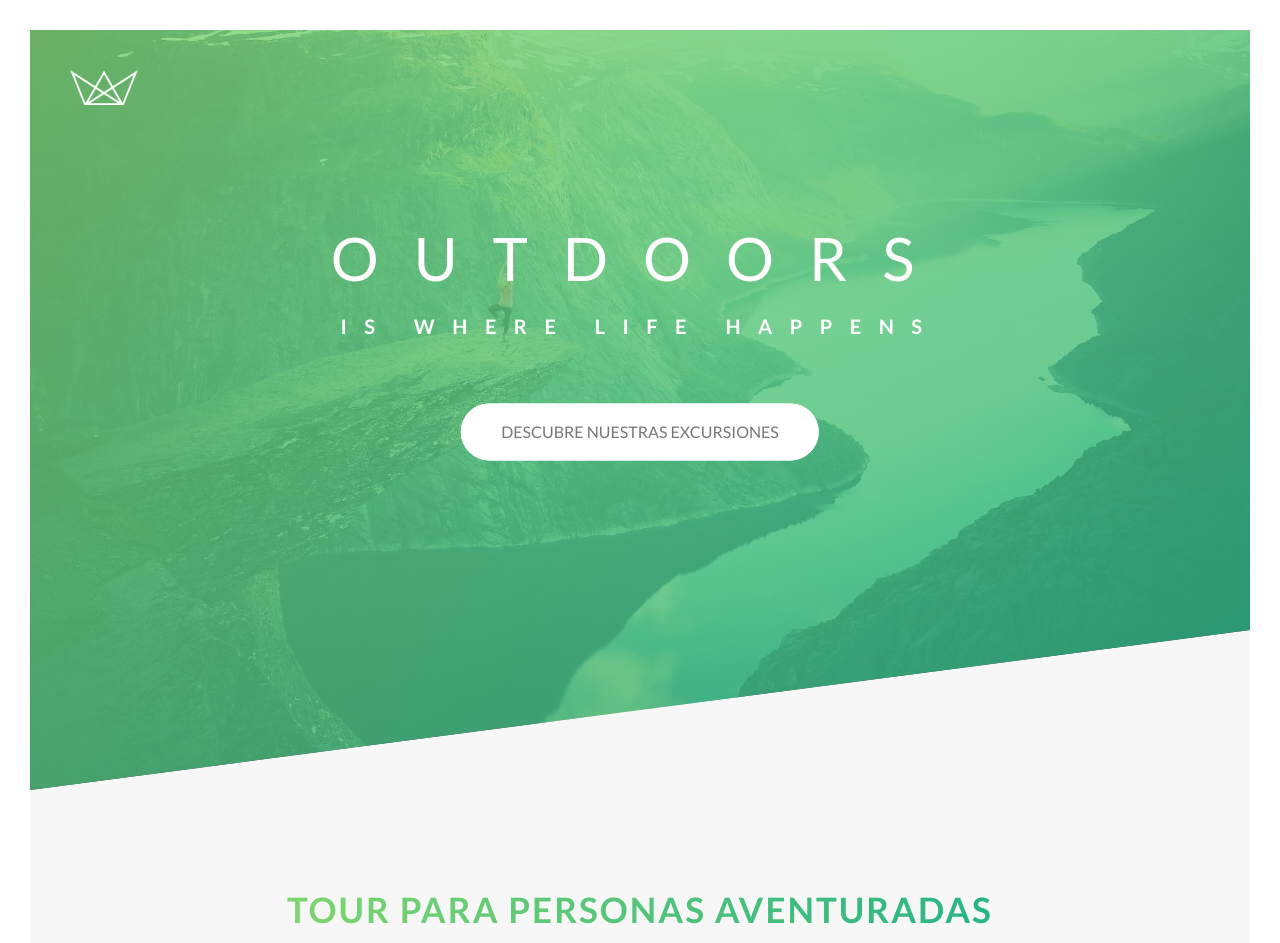
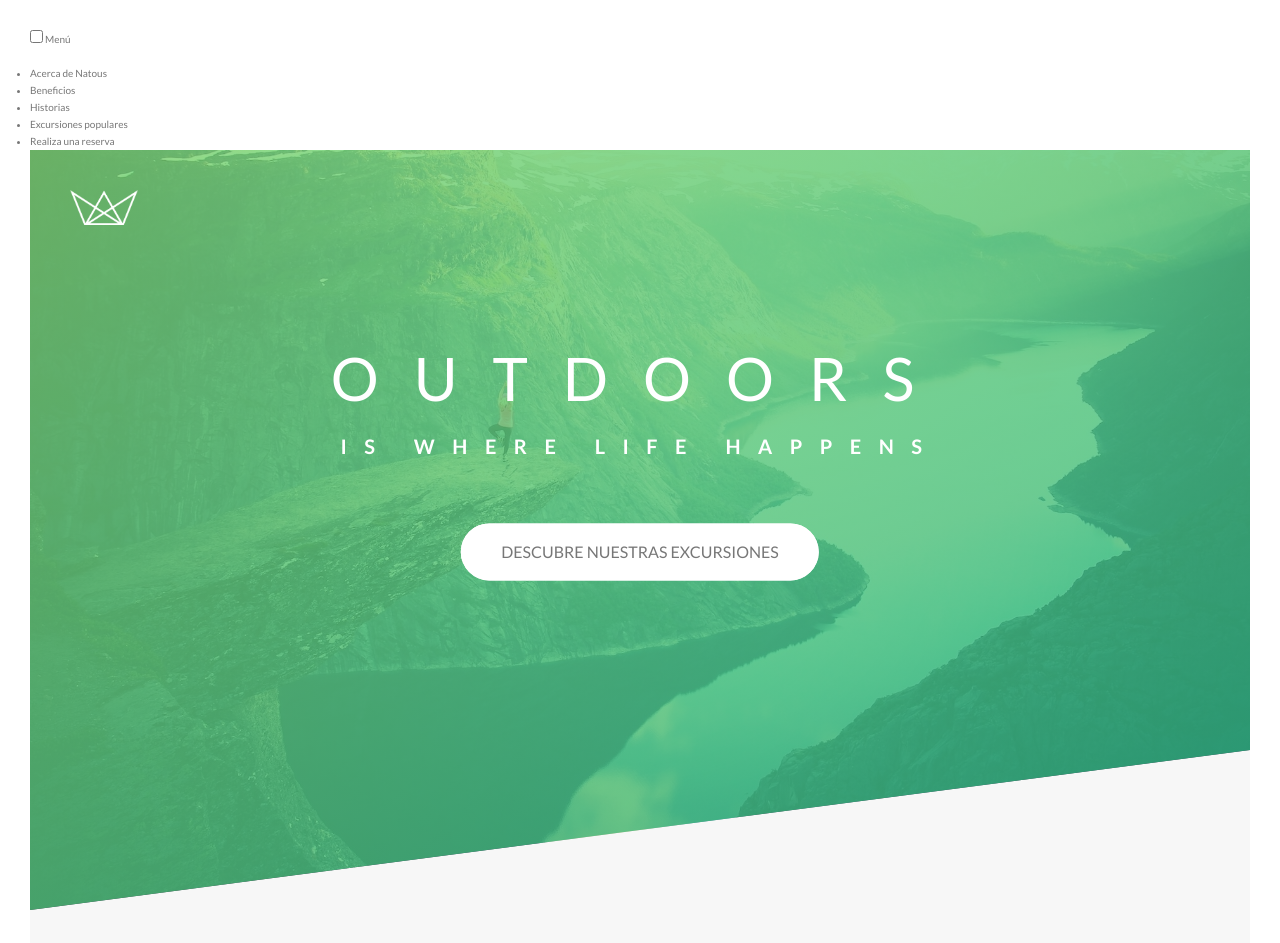
Before and after one commit to chlrobert93/Natours-css, a website: page index.html in a window 1280 px wide. Shown: the top 943 px of the page. Drawn offline with Linux system fonts and the light colour scheme.

Commit message:
iniciar navegacion parte uno

```diff
--- a/index.html
+++ b/index.html
@@ -13,6 +13,21 @@
         <title>Natours | Exciting tours for adventurous people</title>
     </head>
     <body>
+
+        <div class="navigation">
+            <input type="checkbox" class="navigation__checkbox" id="navi-toggle">
+             <label for="navi-toggle" class="navigation__button">Menú</label>
+              <div class="navigation__background">&nbsp;</div>
+                <nav class="navigation__nav">
+                  <ul class="navigation__list">
+                      <li class="navigation__item"><a href="#" class="navigation__link"></a>Acerca de  Natous</li>
+                      <li class="navigation__item"><a href="#" class="navigation__link"></a>Beneficios</li>
+                      <li class="navigation__item"><a href="#" class="navigation__link"></a>Historias</li>
+                      <li class="navigation__item"><a href="#" class="navigation__link"></a>Excursiones populares</li>
+                      <li class="navigation__item"><a href="#" class="navigation__link"></a>Realiza una reserva</li>
+                  </ul>
+                </nav>
+        </div>
        <header class="header">
         <div class="header__logo-box">
             <img src="img/logo-white.png" alt="Logo" class="header__logo">
--- /dev/null
+++ b/sass/layout/_navigation.scss
@@ -0,0 +1,30 @@
+.navigation{
+    &__checkbox {
+
+    }
+
+    &__button{
+
+    }
+
+    &__background{
+
+
+    }
+
+    &__nav{
+
+    }
+
+    &__list{
+
+    }
+
+    &__item{
+
+    }
+
+    &__link{
+
+    }
+}
--- a/sass/main.scss
+++ b/sass/main.scss
@@ -18,6 +18,7 @@
 @import "layout/footer";
 @import "layout/grid";
 @import "layout/header";
+@import "layout/navigation";
 
 
 @import "pages/home";
```
